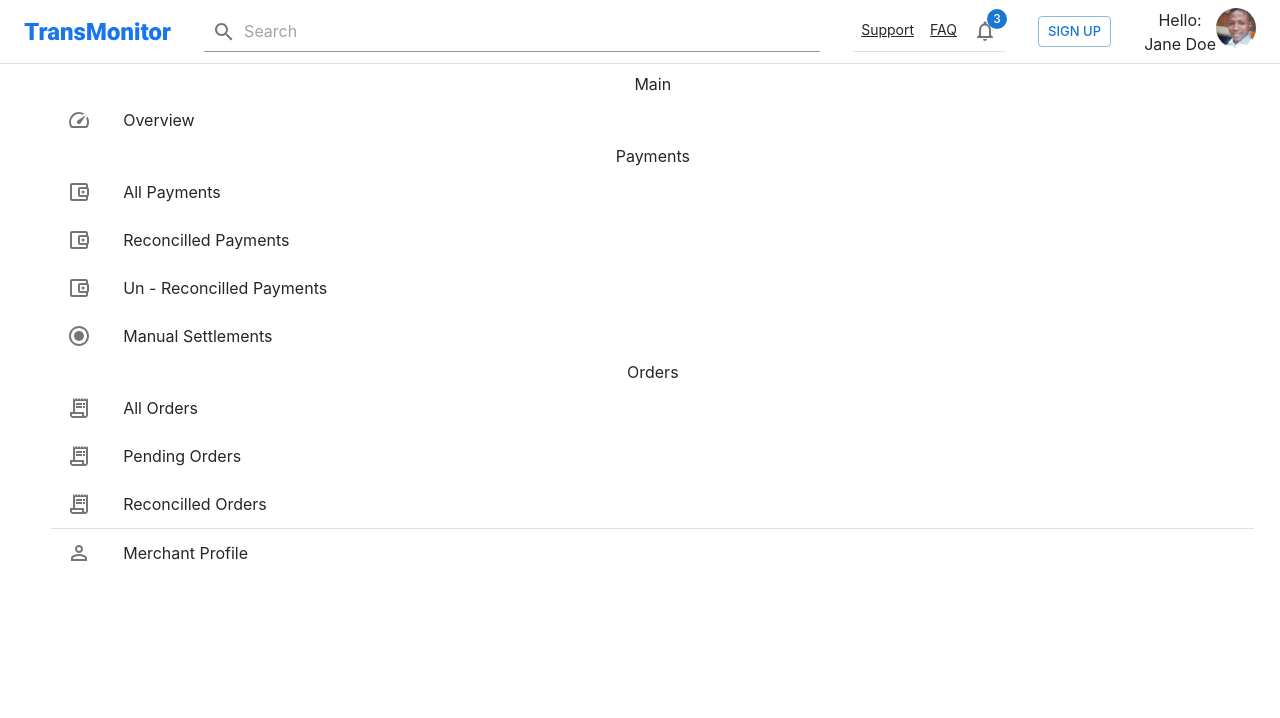
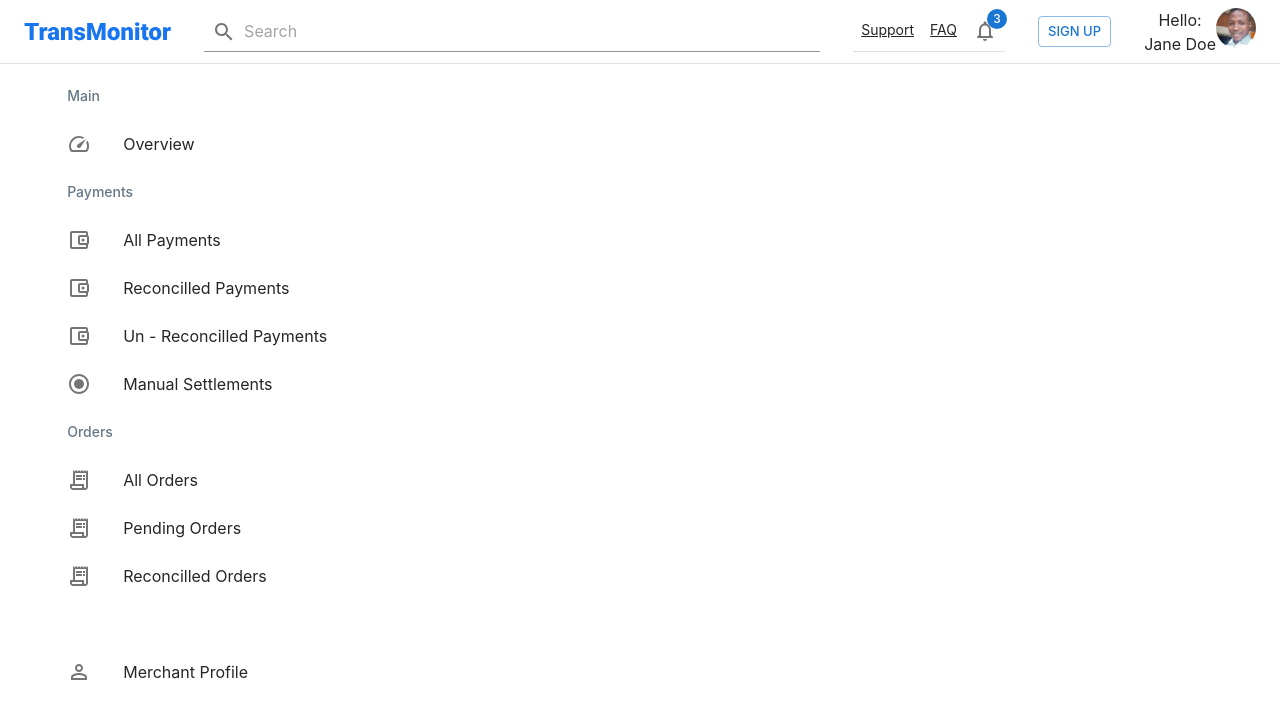
Before and after one commit to coker-deca/transmonitor, a React (Create React App) app: page / in a window 1280 px wide. Shown: the top 718 px of the page. Built offline with nearby package versions, Linux system fonts and the light colour scheme; the HTML template or start-up script is replaced by a standard one.

Commit message:
style fix

```diff
--- a/src/components/Content/style.js
+++ b/src/components/Content/style.js
@@ -2,6 +2,7 @@ import Box from '@mui/material/Box';
 import styled from 'styled-components';
 
 export const Wrapper = styled(Box)`
+  display: flex;
   box-sizing: border-box;
   width: 100%;
   padding: 0 2% 0 4%;
--- a/src/components/SidePanel/Lists.jsx
+++ b/src/components/SidePanel/Lists.jsx
@@ -1,13 +1,14 @@
-import Divider from '@mui/material/Divider';
 import ListItemButton from '@mui/material/ListItemButton';
 import ListItemIcon from '@mui/material/ListItemIcon';
 import ListItemText from '@mui/material/ListItemText';
-import Typography from '@mui/material/Typography';
+import ListSubheader from '@mui/material/ListSubheader';
 
 const Lists = ({ list }) => {
   return (
     <>
-      {list.title ? <Typography>{list.title}</Typography> : <Divider />}
+      <ListSubheader sx={{ textAlign: "start" }}>
+        {list.title ? list.title : <br />}
+      </ListSubheader>
       {list.menus.map((item) => {
         const Icon = item.icon;
         return (
```
